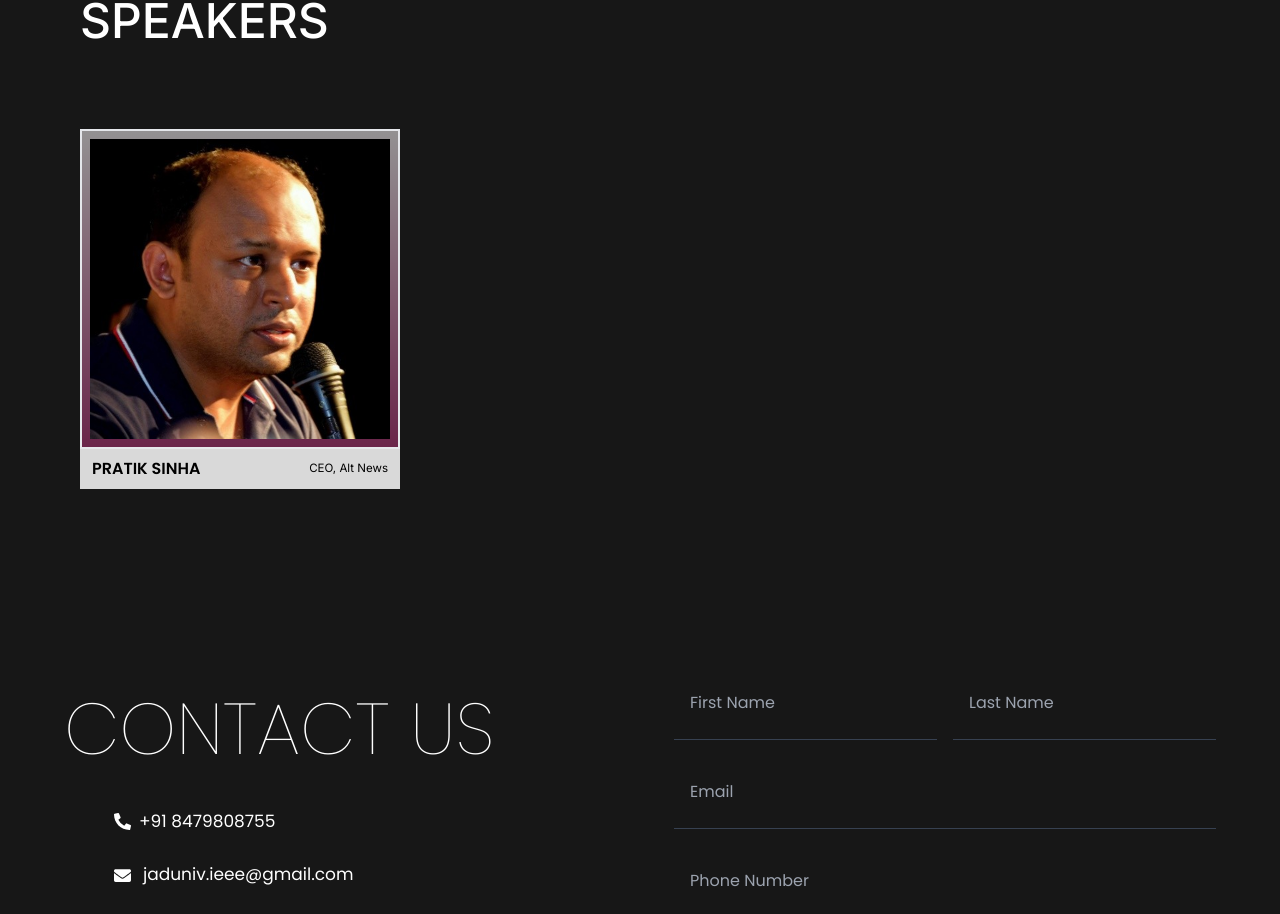
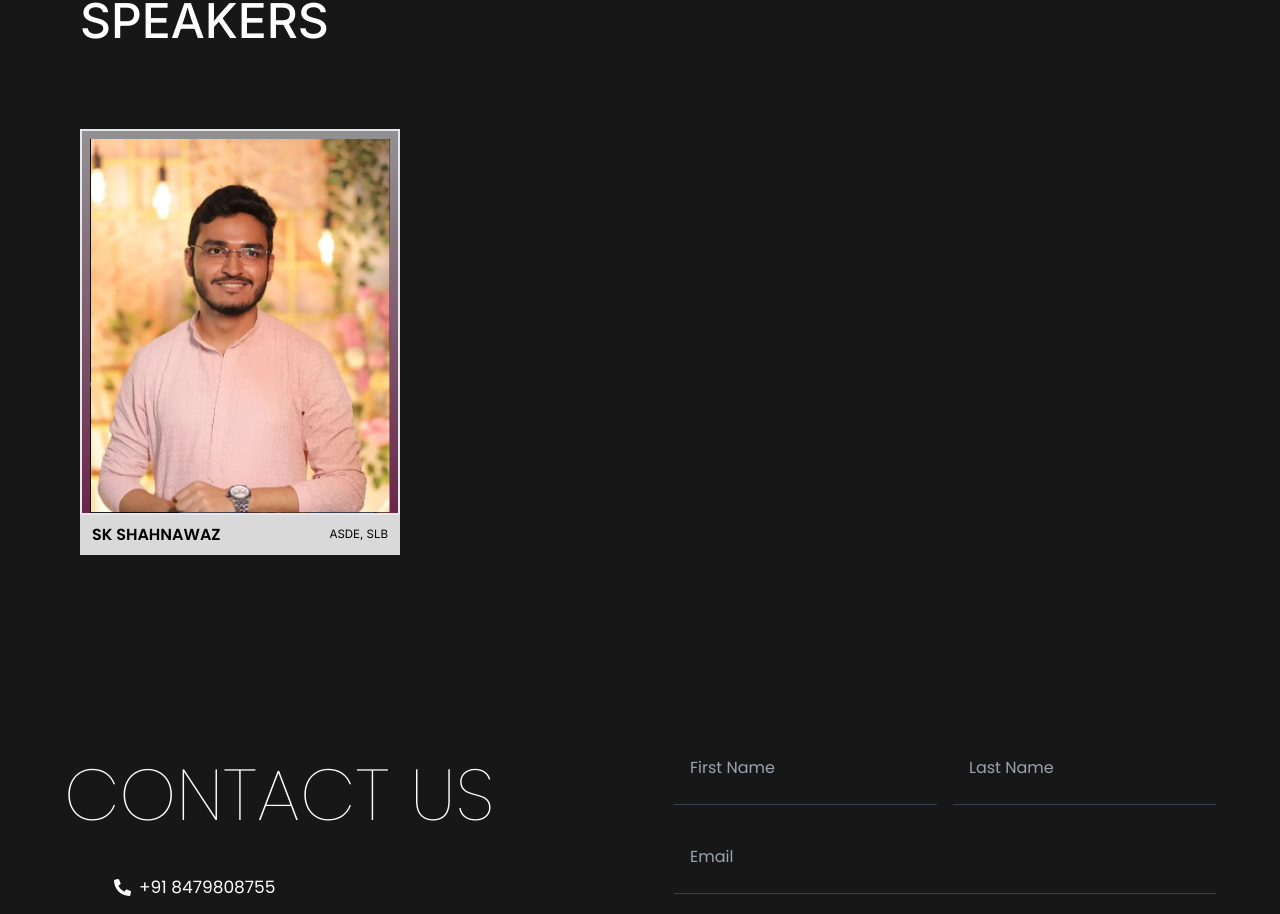
Before and after one commit to ieee-ju/pass-the-mic-24, a React (Vite) app: page /about in a window 1280 px wide. Shown: the part 1683-2597 px from the top of the page. Built offline with nearby package versions, Linux system fonts and the light colour scheme; no server answers.

Commit message:
added speaker details #1

```diff
--- a/src/_Components/Speakers.jsx
+++ b/src/_Components/Speakers.jsx
@@ -1,7 +1,7 @@
 import React, {useRef} from "react";
 import { FaTwitter, FaLinkedin } from "react-icons/fa6";
 import {useInView} from "framer-motion"
-import pratikImage from "../assets/speakers/pratik_sinha.jpeg"
+import Speaker1 from '../assets/speakers/Speaker1.webp'
 
 function SpeakerCard(props) {
 	return (
@@ -60,11 +60,11 @@ function Speakers() {
                     transition: "all 1.3s"
                 }}>
 					<SpeakerCard
-                    name="PRATIK SINHA"
-                    designation="CEO, Alt News"
-                    picture={pratikImage}
-                    twitter="https://x.com/free_thinker"
-                    linkedin="https://www.linkedin.com/in/pratiksinha/"
+                    name="SK SHAHNAWAZ"
+                    designation="ASDE, SLB"
+                    picture={Speaker1}
+                    twitter=""
+                    linkedin="https://www.linkedin.com/in/skshahnawaz/"
                     speakerNumber="1" />
 				</div>
 			</section>
```
Also changed, not shown: src/assets/speakers/Speaker1.webp (added), src/assets/speakers/pratik_sinha.jpeg (deleted).
